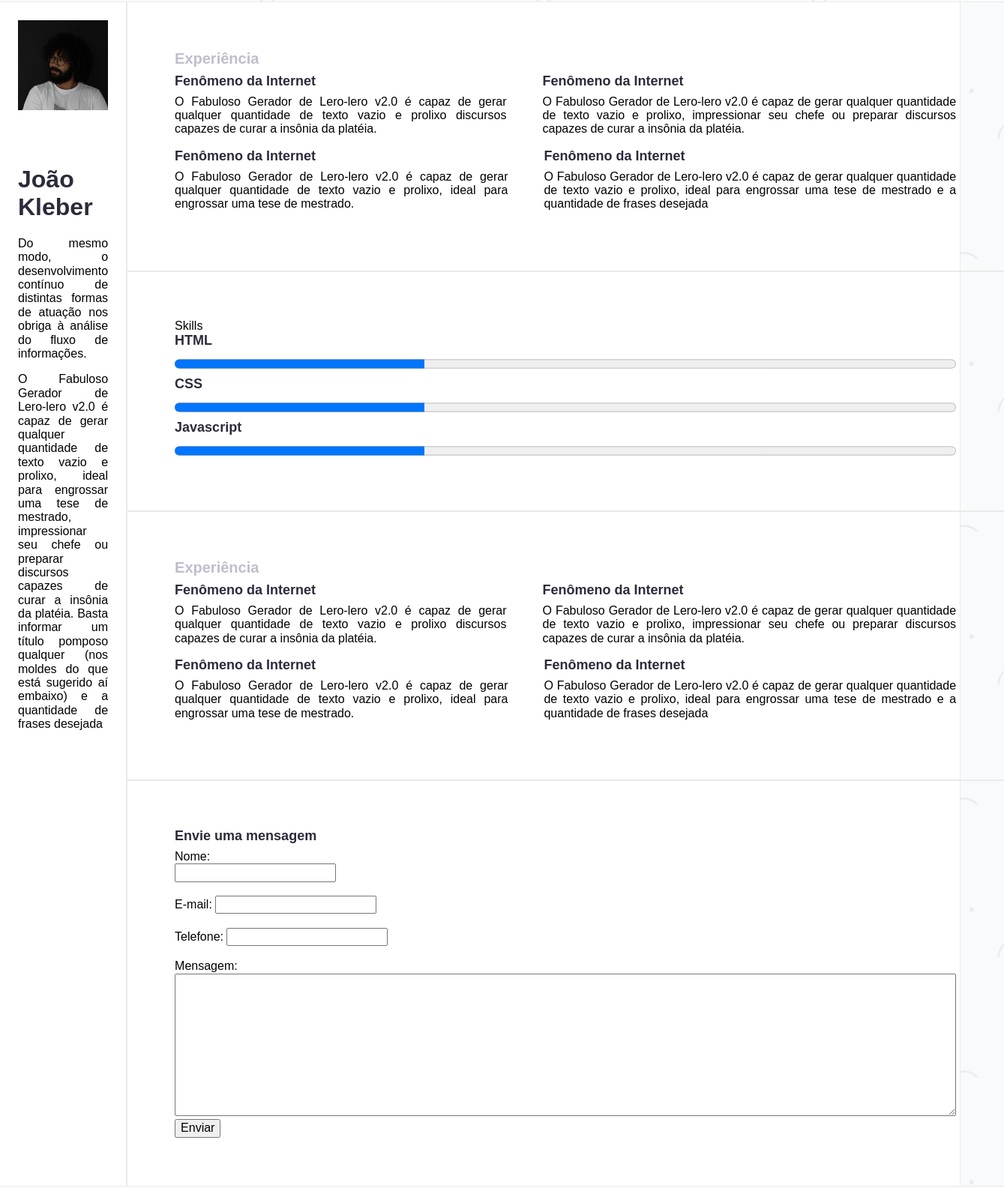
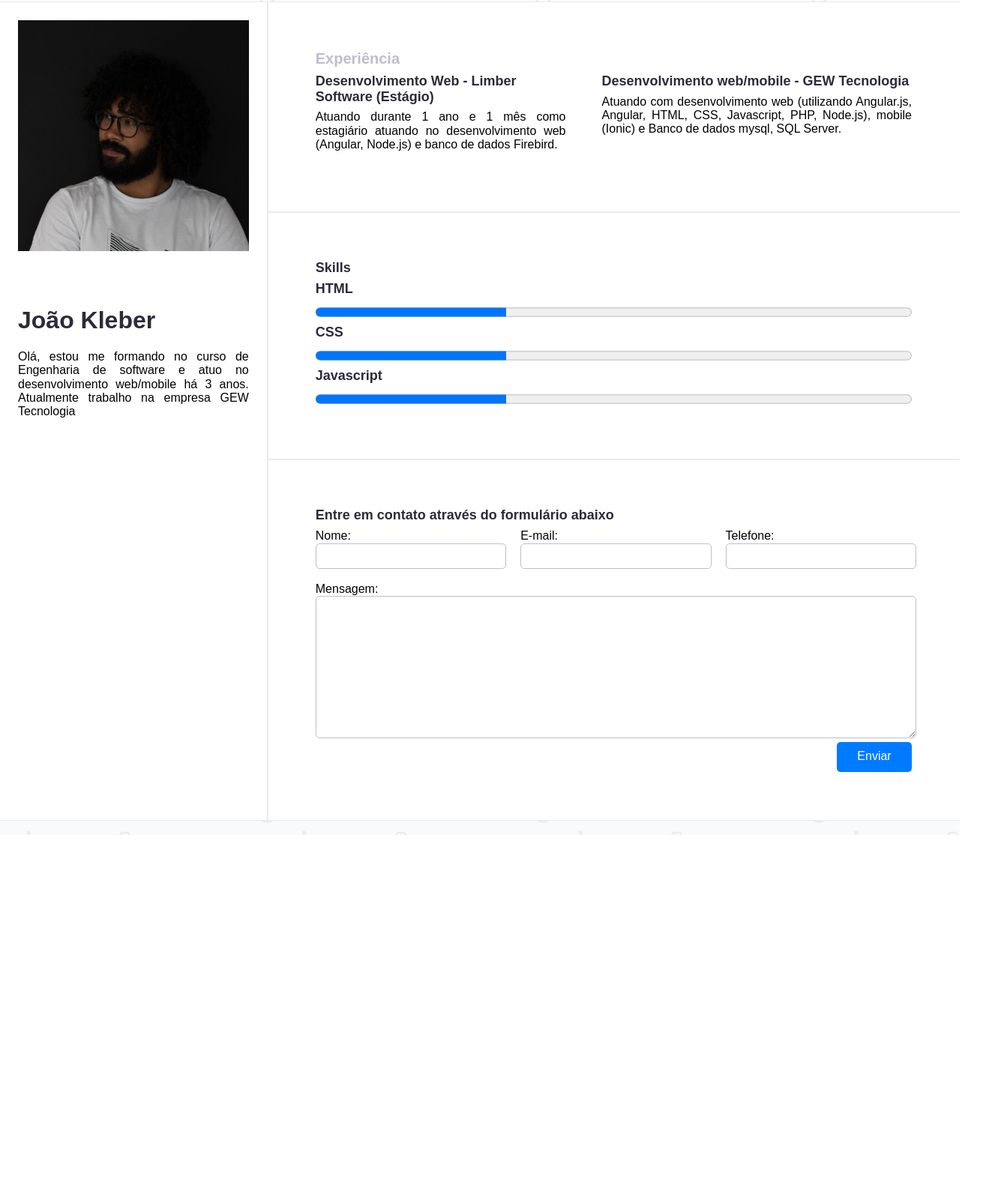
Before and after one commit to joaokleber335/Site-pessoal, a plain HTML site: page index.html in a window 1280 px wide. Shown: the part 17-1602 px from the top of the page at 75% size, 1339 px wide, since content can reach past the window. After the commit the page ends 1131 px from the top, so only its background shows below. Drawn offline with nearby package versions, Linux system fonts and the light colour scheme; a web font is replaced by a local one.

Commit message:
Alterações finais

```diff
--- a/css/app.css
+++ b/css/app.css
@@ -34,7 +34,6 @@ p {
 
 .container {
     background-color: #fff;
-    /* border: 1px solid #000; */
 
     display: flex;
     max-width: 1320px;
@@ -60,15 +59,10 @@ main {
 
 .article {
     display: flex;
-
-    /* div {
-        padding: 0 2rem 0 0;
-    } */
 }
 
 section {
     padding: 4rem;
-    /* display: flex; */
     flex: 1 50px;
 }
 
@@ -86,3 +80,70 @@ section {
 .padding-right {
     padding-right: 3rem;
 }
+
+.div-campo {
+    display: inline-block;
+    flex: 1;
+    width: 100%;
+}
+
+.input {
+    width: 100%;
+    border: 1px solid #bebece;
+    border-radius: 5px;
+    line-height: 30px;
+}
+
+.textarea {
+    width: 100%;
+    border: 1px solid #bebece;
+    border-radius: 5px;
+}
+
+.article-fields {
+    display: flex;
+}
+
+.style-field {
+    line-height: 30px;
+    border: 1px solid #bebece;
+    border-radius: 5px;
+}
+
+.button {
+    height: 40px;
+    width: 100px;
+    border-radius: 5px;
+    background: #007bff;
+    color: #fff;
+    border: none;
+}
+
+@media only screen and (max-width: 480px) {
+
+    .container {
+        margin: 0;
+    }
+
+    .container,
+    .article,
+    .article-fields {
+        display: block;
+    }
+
+    .padding-right {
+        padding: 0;
+    }
+
+    aside {
+        padding: 0;
+    }
+
+    img {
+        padding: 0 !important;
+    }
+
+    aside article {
+        padding: 0 4rem;
+    }
+}
--- a/index.html
+++ b/index.html
@@ -23,12 +23,9 @@
             </header>
             <article>
                 <h1>João Kleber</h1>
-                <p>Do mesmo modo, o desenvolvimento contínuo de distintas formas de atuação nos obriga à análise do
-                    fluxo de informações.</p>
-                <p>O Fabuloso Gerador de Lero-lero v2.0 é capaz de gerar qualquer quantidade de texto vazio e prolixo,
-                    ideal para engrossar uma tese de mestrado, impressionar seu chefe ou preparar discursos capazes de
-                    curar a insônia da platéia. Basta informar um título pomposo qualquer (nos moldes do que está
-                    sugerido aí embaixo) e a quantidade de frases desejada</p>
+                <p>Olá, estou me formando no curso de Engenharia de software e atuo no desenvolvimento web/mobile há 3
+                    anos. Atualmente trabalho na empresa GEW Tecnologia
+                </p>
             </article>
         </aside>
         <main>
@@ -38,33 +35,21 @@
                 </header>
                 <article class="article">
                     <div class="padding-right">
-                        <h3>Fenômeno da Internet</h3>
-                        <p>O Fabuloso Gerador de Lero-lero v2.0 é capaz de gerar qualquer quantidade de texto vazio e
-                            prolixo discursos capazes de curar a insônia da platéia.</p>
+                        <h3>Desenvolvimento Web - Limber Software (Estágio)</h3>
+                        <p>Atuando durante 1 ano e 1 mês como estagiário atuando no desenvolvimento web (Angular,
+                            Node.js) e banco de dados Firebird.</p>
                     </div>
                     <div>
-                        <h3>Fenômeno da Internet</h3>
-                        <p>O Fabuloso Gerador de Lero-lero v2.0 é capaz de gerar qualquer quantidade de texto vazio e
-                            prolixo, impressionar seu chefe ou preparar
-                            discursos capazes de curar a insônia da platéia.</p>
-                    </div>
-                </article>
-                <article class="article">
-                    <div class="padding-right">
-                        <h3>Fenômeno da Internet</h3>
-                        <p>O Fabuloso Gerador de Lero-lero v2.0 é capaz de gerar qualquer quantidade de texto vazio e
-                            prolixo, ideal para engrossar uma tese de mestrado.</p>
-                    </div>
-                    <div>
-                        <h3>Fenômeno da Internet</h3>
-                        <p>O Fabuloso Gerador de Lero-lero v2.0 é capaz de gerar qualquer quantidade de texto vazio e
-                            prolixo, ideal para engrossar uma tese de mestrado e a quantidade de frases desejada</p>
+                        <h3>Desenvolvimento web/mobile - GEW Tecnologia</h3>
+                        <p>Atuando com desenvolvimento web (utilizando Angular.js, Angular, HTML, CSS, Javascript, PHP,
+                            Node.js), mobile
+                            (Ionic) e Banco de dados mysql, SQL Server.</p>
                     </div>
                 </article>
             </section>
             <section class="my-skills">
                 <header>
-                    Skills
+                    <h3>Skills</h3>
                 </header>
                 <article>
                     <div>
@@ -81,77 +66,40 @@
                     </div>
                 </article>
             </section>
+            <form action="https://formspree.io/f/xdojkbdv" method="post">
                 <section>
                     <header>
-                    <h2>Experiência</h2>
+                        <h3>Entre em contato através do formulário abaixo</h3>
                     </header>
-                <article class="article">
-                    <div class="padding-right">
-                        <h3>Fenômeno da Internet</h3>
-                        <p>O Fabuloso Gerador de Lero-lero v2.0 é capaz de gerar qualquer quantidade de texto vazio e
-                            prolixo discursos capazes de curar a insônia da platéia.</p>
+                    <article class="article-fields">
+                        <div class="div-campo" style="margin-right: 25px;">
+                            <label for="txt-nome">Nome:</label><br />
+                            <input type="text" id="txt-nome" name="txt-nome" class="input" required>
+                            <br /><br />
                         </div>
-                    <div>
-                        <h3>Fenômeno da Internet</h3>
-                        <p>O Fabuloso Gerador de Lero-lero v2.0 é capaz de gerar qualquer quantidade de texto vazio e
-                            prolixo, impressionar seu chefe ou preparar
-                            discursos capazes de curar a insônia da platéia.</p>
+                        <div class="div-campo">
+                            <label for="txt-email">E-mail:</label><br />
+                            <input type="email" id="txt-email" name="txt-email" class="input" required>
+                            <br /><br />
+                        </div>
+                        <div class="div-campo" style="margin-left: 25px;">
+                            <label for="txt-telefone">Telefone:</label><br />
+                            <input type="text" id="txt-telefone" name="txt-telefone" class="input" required>
+                            <br /><br />
                         </div>
                     </article>
-                <article class="article">
-                    <div class="padding-right">
-                        <h3>Fenômeno da Internet</h3>
-                        <p>O Fabuloso Gerador de Lero-lero v2.0 é capaz de gerar qualquer quantidade de texto vazio e
-                            prolixo, ideal para engrossar uma tese de mestrado.</p>
-                    </div>
-                    <div>
-                        <h3>Fenômeno da Internet</h3>
-                        <p>O Fabuloso Gerador de Lero-lero v2.0 é capaz de gerar qualquer quantidade de texto vazio e
-                            prolixo, ideal para engrossar uma tese de mestrado e a quantidade de frases desejada</p>
+                    <article>
+                        <div class="div-campo">
+                            <label for="txt-message">Mensagem:</label>
+                            <textarea type="text" id="txt-message" name="txt-message" rows="10" cols="110"
+                                class="textarea" required></textarea>
                         </div>
                     </article>
+                    <article style="text-align: right">
+                        <input type="submit" value="Enviar" class="button">
+                    </article>
                 </section>
-            <section>
-                <form method="post">
-                    <div>
-                        <th colspan="10">
-                            <h3>Envie uma mensagem</h3>
-                        </th>
-                    </div>
-                    <div>
-                        <div>
-                            <div>
-                                <label for="txt-nome">Nome:</label><br />
-                                <input type="text" id="txt-nome" name="txt-nome">
-                                <br /><br />
-                            </div>
-                            <div>
-                                <label for="txt-email">E-mail:</label>
-                                <input type="email" id="txt-email" name="txt-email">
-                                <br /><br />
-                            </div>
-                            <div>
-                                <label for="txt-telefone">Telefone:</label>
-                                <input type="text" id="txt-telefone" name="txt-telefone">
-                                <br /><br />
-                            </div>
-
-                        </div>
-                        <div>
-                            <div>
-                                <label for="txt-message">Mensagem:</label>
-                                <textarea type="text" id="txt-message" name="txt-message" rows="10"
-                                    cols="110"></textarea>
-                            </div>
-                        </div>
-                        <div>
-                            <div>
-                                <input type="submit" value="Enviar">
-                            </div>
-                        </div>
-                    </div>
             </form>
-            </section>
         </main>
     </div>
 </body>
```
Lines whose indentation alone changed are shown as unchanged.
